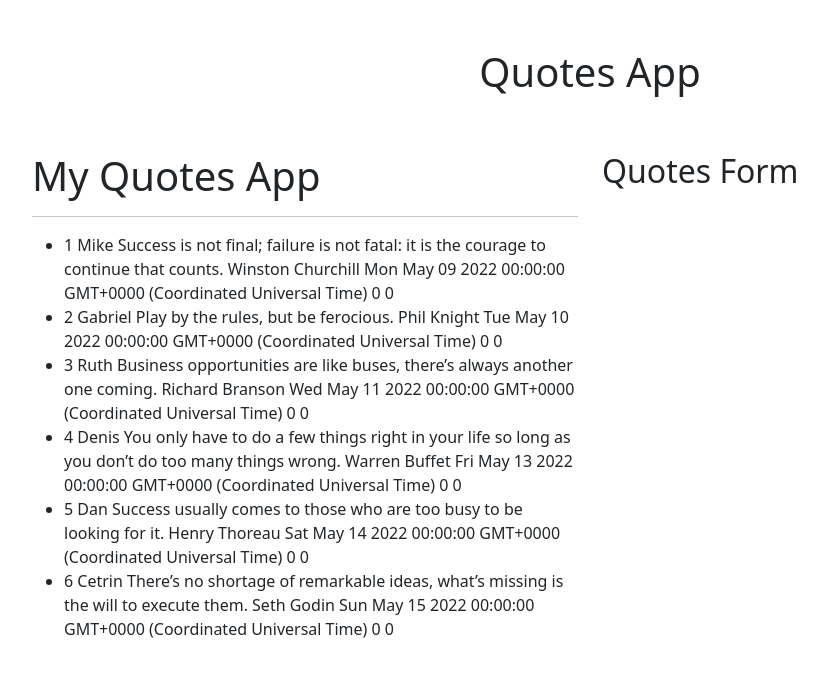
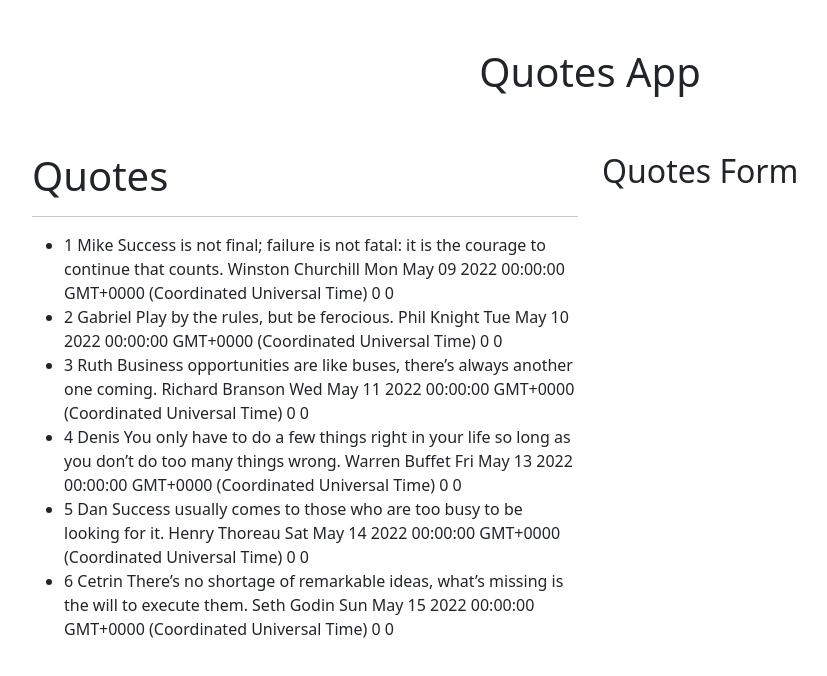
Before and after one commit to DenisMuga/WK1AngularIP-Quotes, an Angular app: page / in a window 1280 px wide. Shown: the top 676 px of the page, without its empty margins (50-877 px from the left). Built offline with nearby package versions, Linux system fonts and the light colour scheme.

Commit message:
style: adding margin top to quotes component html

```diff
--- a/src/app/quotes/quotes.component.html
+++ b/src/app/quotes/quotes.component.html
@@ -1,7 +1,7 @@
 
 
 <div>
-    <h1>My Quotes App</h1>
+    <h1>Quotes</h1>
     <hr>
     <ul>
         <li *ngFor='let quote of quotes'>
```
